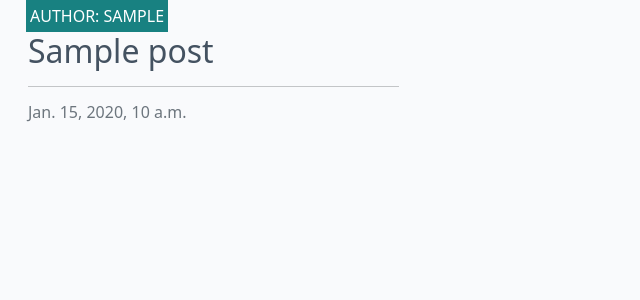
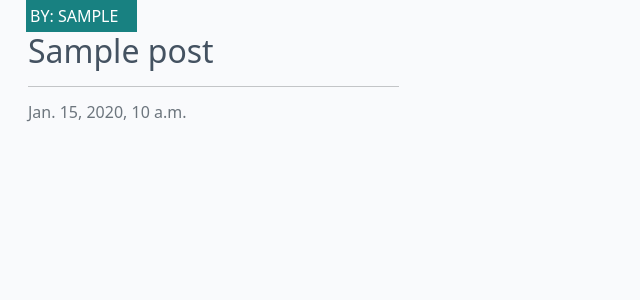
Before and after one commit to maggku/cats, a Django app: page / in a window 1280 px wide. Shown: the part 60-360 px from the top of the page, without its empty margins (0-640 px from the left). Run offline with Django 4.2, Linux system fonts and the light colour scheme; tables that the repository leaves empty hold one stand-in row (values such as "Sample post"); some libraries are stand-ins or nearby versions.

Commit message:
Changing index.html

```diff
--- a/posts/templates/posts/index.html
+++ b/posts/templates/posts/index.html
@@ -15,7 +15,7 @@
                         <div class="card-body">
                             <div class="image-container">
                                 <div class="image-flash">
-                                    <p class="author">Author: {{ post.author }}</p>
+                                    <p class="author">By: {{ post.author }}</p>
                                 </div>
                             </div>
                             <a href="#" class="post-link">
```
